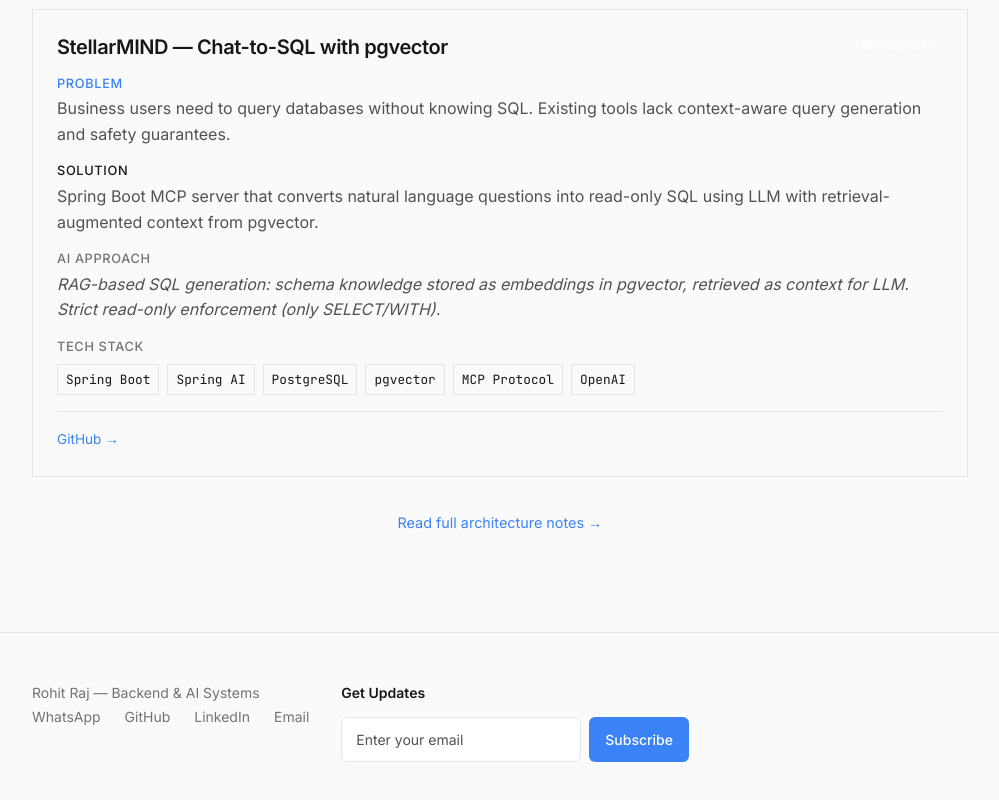
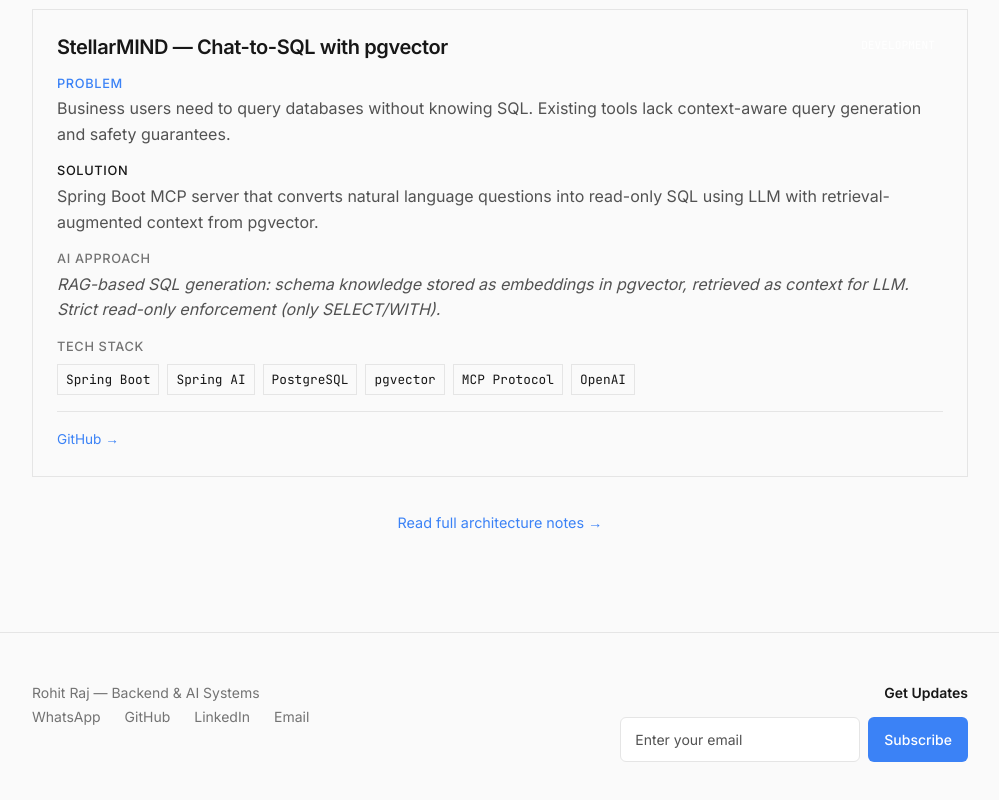
Before and after one commit to rohitguta2432/backendscale, a Next.js app: page /en in a window 1280 px wide. Shown: the part 1486-2286 px from the top of the page, without its empty margins (140-1139 px from the left). Built offline with nearby package versions, Linux system fonts and the light colour scheme; no server answers.

Commit message:
fix: Align subscribe form to right on desktop

```diff
--- a/src/app/globals.css
+++ b/src/app/globals.css
@@ -901,16 +901,19 @@
   align-items: flex-start;
   gap: 2rem;
   flex-wrap: wrap;
+  width: 100%;
 }
 
 .footer-main {
-  flex: 1;
-  min-width: 200px;
+  flex: 0 1 auto;
 }
 
 .footer-subscribe {
+  flex: 0 0 auto;
   min-width: 280px;
   max-width: 360px;
+  margin-left: auto;
+  text-align: right;
 }
 
 .footer-subscribe-title {
@@ -927,6 +930,7 @@
 .subscribe-input-group {
   display: flex;
   gap: 0.5rem;
+  justify-content: flex-end;
 }
 
 .subscribe-input {
```
